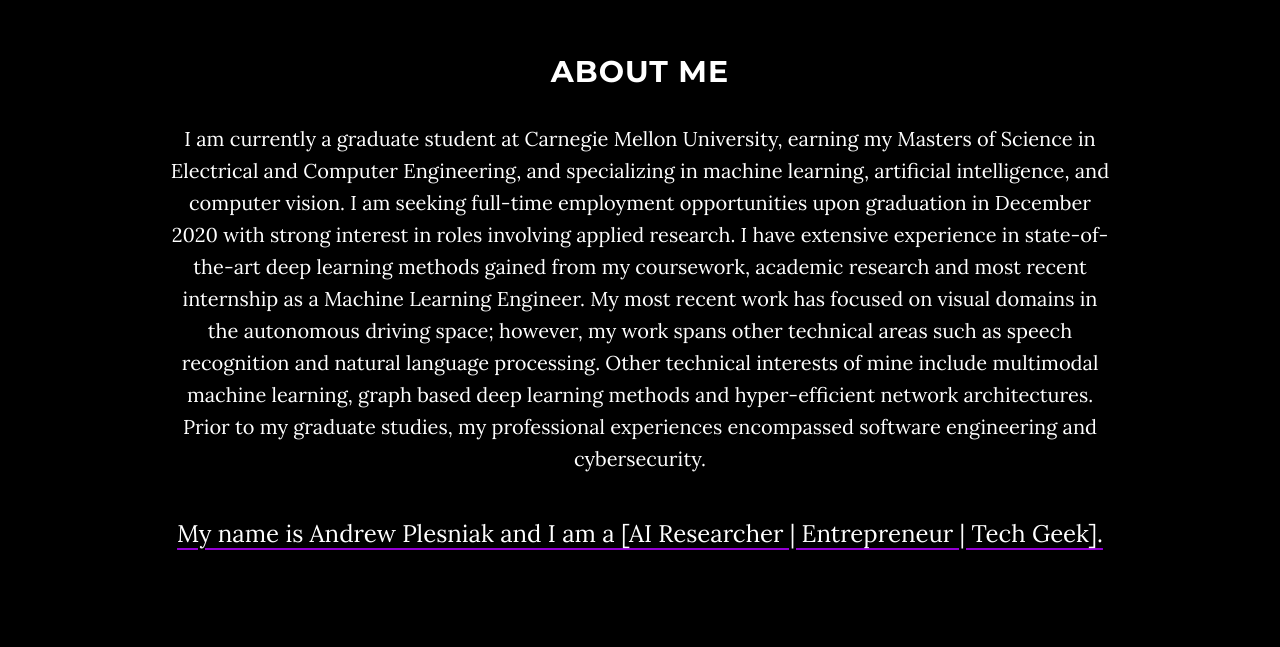
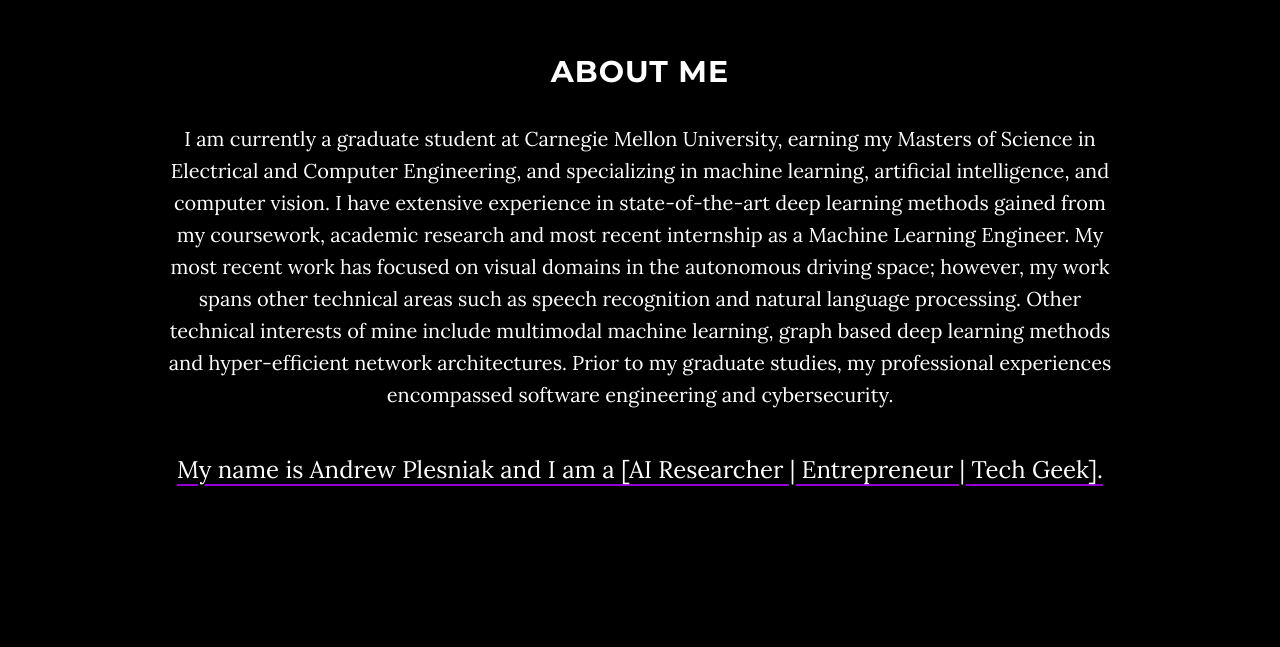
Before and after one commit to andrewplesniak/andrewplesniak.github.io, a website: page index.html in a window 1280 px wide. Shown: the part 820-1467 px from the top of the page. Drawn offline with nearby package versions, Linux system fonts and the light colour scheme.

Commit message:
updated intro paragraph

```diff
--- a/index.html
+++ b/index.html
@@ -93,7 +93,7 @@
         <div class="row">
             <div class="col-lg-10 col-lg-offset-1">
                 <h2>About Me</h2>
-                <p>I am currently a graduate student at Carnegie Mellon University, earning my Masters of Science in Electrical and Computer Engineering, and specializing in machine learning, artificial intelligence, and computer vision. I am seeking full-time employment opportunities upon graduation in December 2020 with strong interest in roles involving applied research. I have extensive experience in state-of-the-art deep learning methods gained from my coursework, academic research and most recent internship as a Machine Learning Engineer. My most recent work has focused on visual domains in the autonomous driving space; however, my work spans other technical areas such as speech recognition and natural language processing. Other technical interests of mine include multimodal machine learning, graph based deep learning methods and hyper-efficient network architectures. Prior to my graduate studies, my professional experiences encompassed software engineering and cybersecurity. </p>
+                <p>I am currently a graduate student at Carnegie Mellon University, earning my Masters of Science in Electrical and Computer Engineering, and specializing in machine learning, artificial intelligence, and computer vision. I have extensive experience in state-of-the-art deep learning methods gained from my coursework, academic research and most recent internship as a Machine Learning Engineer. My most recent work has focused on visual domains in the autonomous driving space; however, my work spans other technical areas such as speech recognition and natural language processing. Other technical interests of mine include multimodal machine learning, graph based deep learning methods and hyper-efficient network architectures. Prior to my graduate studies, my professional experiences encompassed software engineering and cybersecurity. </p>
                 <p id= "creator">My name is Andrew Plesniak and I am a [AI Researcher | Entrepreneur | Tech Geek].</p>
             </div>
         </div>
```
